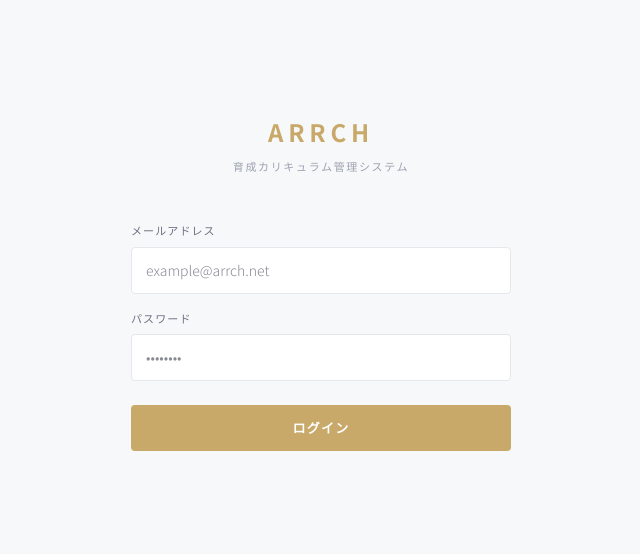
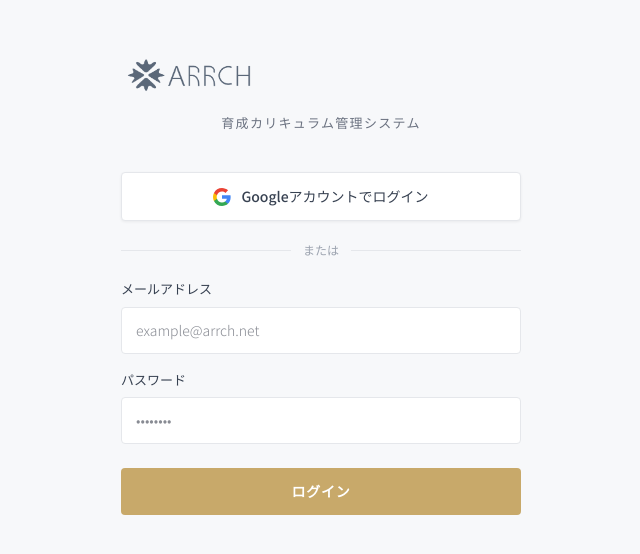
Before and after one commit to miyamada/arrch-training, a React (Vite) app: page /login in a window 1280 px wide. Shown: the part 118-672 px from the top of the page, without its empty margins (319-959 px from the left). Built offline with nearby package versions, Linux system fonts and the light colour scheme; no server answers; the HTML template or start-up script is replaced by a standard one.

Commit message:
feat: add ARRCH logo, Google SSO, improve dashboard fonts

```diff
--- a/src/components/Layout.tsx
+++ b/src/components/Layout.tsx
@@ -50,8 +50,8 @@
       {/* ロゴ */}
       <div style={{ padding: '28px 24px 24px', borderBottom: '1px solid #e5e7eb', display: 'flex', justifyContent: 'space-between', alignItems: 'center' }}>
         <div>
-          <div style={{ fontSize: '16px', fontWeight: 700, color: '#c8a96a', letterSpacing: '0.15em' }}>ARRCH</div>
-          <div style={{ fontSize: '10px', color: '#9ca3af', letterSpacing: '0.1em', marginTop: '4px' }}>育成カリキュラム管理</div>
+          <img src="/arrch-logo.png" alt="ARRCH" style={{ height: '36px', objectFit: 'contain', display: 'block' }} />
+          <div style={{ fontSize: '10px', color: '#9ca3af', letterSpacing: '0.1em', marginTop: '5px' }}>育成カリキュラム管理</div>
         </div>
         {isMobile && (
           <button onClick={() => setSidebarOpen(false)} style={{ background: 'none', border: 'none', cursor: 'pointer', color: '#9ca3af', padding: '4px' }}>
--- a/src/contexts/AuthContext.tsx
+++ b/src/contexts/AuthContext.tsx
@@ -9,6 +9,7 @@
   employee: Employee | null
   loading: boolean
   signIn: (email: string, password: string) => Promise<{ error: Error | null }>
+  signInWithGoogle: () => Promise<void>
   signOut: () => Promise<void>
 }
 
@@ -25,7 +26,7 @@
       setSession(session)
       setUser(session?.user ?? null)
       if (session?.user) {
-        fetchEmployee(session.user.id)
+        fetchEmployee(session.user.id, session.user.email)
       } else {
         setLoading(false)
       }
@@ -35,7 +36,7 @@
       setSession(session)
       setUser(session?.user ?? null)
       if (session?.user) {
-        fetchEmployee(session.user.id)
+        fetchEmployee(session.user.id, session.user.email)
       } else {
         setEmployee(null)
         setLoading(false)
@@ -45,13 +46,31 @@
     return () => subscription.unsubscribe()
   }, [])
 
-  async function fetchEmployee(userId: string) {
+  async function fetchEmployee(userId: string, userEmail?: string | null) {
+    // まずIDで検索（通常のパスワードログイン）
     const { data } = await supabase
       .from('employees')
       .select('*')
       .eq('id', userId)
       .single()
-    setEmployee(data)
+
+    if (data) {
+      setEmployee(data)
+      setLoading(false)
+      return
+    }
+
+    // Google SSOなどでIDが異なる場合はemailで検索
+    if (userEmail) {
+      const { data: byEmail } = await supabase
+        .from('employees')
+        .select('*')
+        .eq('email', userEmail)
+        .single()
+      setEmployee(byEmail)
+    } else {
+      setEmployee(null)
+    }
     setLoading(false)
   }
 
@@ -60,12 +79,21 @@
     return { error }
   }
 
+  async function signInWithGoogle() {
+    await supabase.auth.signInWithOAuth({
+      provider: 'google',
+      options: {
+        redirectTo: window.location.origin,
+      },
+    })
+  }
+
   async function signOut() {
     await supabase.auth.signOut()
   }
 
   return (
-    <AuthContext.Provider value={{ session, user, employee, loading, signIn, signOut }}>
+    <AuthContext.Provider value={{ session, user, employee, loading, signIn, signInWithGoogle, signOut }}>
       {children}
     </AuthContext.Provider>
   )
--- a/src/pages/DashboardPage.tsx
+++ b/src/pages/DashboardPage.tsx
@@ -128,8 +128,8 @@
           }}>
             <div style={{ display: 'flex', justifyContent: 'space-between', alignItems: 'flex-start' }}>
               <div>
-                <div style={{ fontSize: '11px', color: '#6b7280', letterSpacing: '0.08em', marginBottom: '10px' }}>{label}</div>
-                <div style={{ fontSize: '28px', fontWeight: 600, color: '#111827' }}>{value}</div>
+                <div style={{ fontSize: '13px', color: '#374151', fontWeight: 500, marginBottom: '10px' }}>{label}</div>
+                <div style={{ fontSize: '30px', fontWeight: 700, color: '#111827' }}>{value}</div>
               </div>
               <Icon size={18} color={color} />
             </div>
@@ -170,7 +170,7 @@
         <div style={{ display: 'grid', gridTemplateColumns: isMobile ? '1fr' : '1fr 1fr', gap: '16px', marginBottom: '24px' }}>
           {/* 社員別進捗率 */}
           <div style={{ background: '#ffffff', border: '1px solid #e5e7eb', borderRadius: '4px', padding: '20px 24px' }}>
-            <div style={{ fontSize: '11px', color: '#6b7280', letterSpacing: '0.08em', marginBottom: '16px' }}>社員別進捗率</div>
+            <div style={{ fontSize: '13px', color: '#374151', fontWeight: 500, marginBottom: '16px' }}>社員別進捗率</div>
             <ResponsiveContainer width="100%" height={180}>
               <BarChart data={statsRows.map(({ emp, stats }) => ({ name: emp.name, rate: stats.rate }))} margin={{ top: 0, right: 0, left: -20, bottom: 0 }}>
                 <CartesianGrid strokeDasharray="3 3" stroke="#f0f2f5" />
@@ -188,7 +188,7 @@
 
           {/* フェーズ別人数分布 */}
           <div style={{ background: '#ffffff', border: '1px solid #e5e7eb', borderRadius: '4px', padding: '20px 24px' }}>
-            <div style={{ fontSize: '11px', color: '#6b7280', letterSpacing: '0.08em', marginBottom: '16px' }}>フェーズ別在籍人数</div>
+            <div style={{ fontSize: '13px', color: '#374151', fontWeight: 500, marginBottom: '16px' }}>フェーズ別在籍人数</div>
             <ResponsiveContainer width="100%" height={180}>
               <BarChart
                 data={[1,2,3,4].map(ph => ({
@@ -254,10 +254,10 @@
                 <th key={h} style={{
                   padding: '12px 16px',
                   textAlign: 'left',
-                  fontSize: '11px',
-                  color: '#9ca3af',
+                  fontSize: '12px',
+                  color: '#6b7280',
                   fontWeight: 600,
-                  letterSpacing: '0.08em',
+                  letterSpacing: '0.05em',
                   whiteSpace: 'nowrap',
                 }}>{h}</th>
               ))}
--- a/src/pages/LoginPage.tsx
+++ b/src/pages/LoginPage.tsx
@@ -3,12 +3,13 @@
 import { useAuth } from '../contexts/AuthContext'
 
 export default function LoginPage() {
-  const { signIn } = useAuth()
+  const { signIn, signInWithGoogle } = useAuth()
   const navigate = useNavigate()
   const [email, setEmail] = useState('')
   const [password, setPassword] = useState('')
   const [error, setError] = useState('')
   const [loading, setLoading] = useState(false)
+  const [googleLoading, setGoogleLoading] = useState(false)
 
   async function handleSubmit(e: React.FormEvent) {
     e.preventDefault()
@@ -23,6 +24,13 @@
     }
   }
 
+  async function handleGoogleLogin() {
+    setGoogleLoading(true)
+    await signInWithGoogle()
+    // signInWithOAuth はリダイレクトするので、エラー時のみ戻る
+    setGoogleLoading(false)
+  }
+
   return (
     <div style={{
       minHeight: '100vh',
@@ -32,35 +40,73 @@
       justifyContent: 'center',
       padding: '24px',
     }}>
-      <div style={{ width: '100%', maxWidth: '380px' }}>
+      <div style={{ width: '100%', maxWidth: '400px' }}>
         {/* ロゴ */}
-        <div style={{ textAlign: 'center', marginBottom: '48px' }}>
+        <div style={{ textAlign: 'center', marginBottom: '40px' }}>
+          <img
+            src="/arrch-logo.png"
+            alt="ARRCH"
+            style={{ height: '52px', objectFit: 'contain', marginBottom: '12px' }}
+          />
           <div style={{
-            fontSize: '24px',
-            fontWeight: 700,
-            color: '#c8a96a',
-            letterSpacing: '0.2em',
-            marginBottom: '8px',
-          }}>
-            ARRCH
-          </div>
-          <div style={{
-            fontSize: '11px',
-            color: '#9ca3af',
-            letterSpacing: '0.15em',
+            fontSize: '13px',
+            color: '#6b7280',
+            letterSpacing: '0.1em',
           }}>
             育成カリキュラム管理システム
           </div>
         </div>
 
-        {/* フォーム */}
+        {/* Googleログインボタン */}
+        <button
+          onClick={handleGoogleLogin}
+          disabled={googleLoading}
+          style={{
+            width: '100%',
+            padding: '13px',
+            background: '#ffffff',
+            border: '1px solid #e5e7eb',
+            borderRadius: '4px',
+            fontSize: '14px',
+            fontWeight: 500,
+            color: '#374151',
+            cursor: googleLoading ? 'not-allowed' : 'pointer',
+            display: 'flex',
+            alignItems: 'center',
+            justifyContent: 'center',
+            gap: '10px',
+            marginBottom: '20px',
+            boxShadow: '0 1px 3px rgba(0,0,0,0.06)',
+            transition: 'background 0.15s',
+          }}
+          onMouseEnter={e => { if (!googleLoading) (e.currentTarget as HTMLButtonElement).style.background = '#f7f8fa' }}
+          onMouseLeave={e => { (e.currentTarget as HTMLButtonElement).style.background = '#ffffff' }}
+        >
+          {/* Google Icon */}
+          <svg width="18" height="18" viewBox="0 0 18 18" xmlns="http://www.w3.org/2000/svg">
+            <path d="M17.64 9.2c0-.637-.057-1.251-.164-1.84H9v3.481h4.844c-.209 1.125-.843 2.078-1.796 2.717v2.258h2.908c1.702-1.567 2.684-3.875 2.684-6.615z" fill="#4285F4"/>
+            <path d="M9 18c2.43 0 4.467-.806 5.956-2.18l-2.908-2.259c-.806.54-1.837.86-3.048.86-2.344 0-4.328-1.584-5.036-3.711H.957v2.332A8.997 8.997 0 0 0 9 18z" fill="#34A853"/>
+            <path d="M3.964 10.71A5.41 5.41 0 0 1 3.682 9c0-.593.102-1.17.282-1.71V4.958H.957A8.996 8.996 0 0 0 0 9c0 1.452.348 2.827.957 4.042l3.007-2.332z" fill="#FBBC05"/>
+            <path d="M9 3.58c1.321 0 2.508.454 3.44 1.345l2.582-2.58C13.463.891 11.426 0 9 0A8.997 8.997 0 0 0 .957 4.958L3.964 7.29C4.672 5.163 6.656 3.58 9 3.58z" fill="#EA4335"/>
+          </svg>
+          {googleLoading ? '移動中...' : 'Googleアカウントでログイン'}
+        </button>
+
+        {/* 区切り */}
+        <div style={{ display: 'flex', alignItems: 'center', gap: '12px', marginBottom: '20px' }}>
+          <div style={{ flex: 1, height: '1px', background: '#e5e7eb' }} />
+          <span style={{ fontSize: '12px', color: '#9ca3af' }}>または</span>
+          <div style={{ flex: 1, height: '1px', background: '#e5e7eb' }} />
+        </div>
+
+        {/* メール・パスワードフォーム */}
         <form onSubmit={handleSubmit}>
           <div style={{ marginBottom: '16px' }}>
             <label style={{
               display: 'block',
-              fontSize: '11px',
-              color: '#6b7280',
-              letterSpacing: '0.1em',
+              fontSize: '13px',
+              color: '#374151',
+              fontWeight: 500,
               marginBottom: '8px',
             }}>
               メールアドレス
@@ -79,6 +125,7 @@
                 color: '#111827',
                 fontSize: '14px',
                 outline: 'none',
+                boxSizing: 'border-box',
               }}
               placeholder="example@arrch.net"
             />
@@ -87,9 +134,9 @@
           <div style={{ marginBottom: '24px' }}>
             <label style={{
               display: 'block',
-              fontSize: '11px',
-              color: '#6b7280',
-              letterSpacing: '0.1em',
+              fontSize: '13px',
+              color: '#374151',
+              fontWeight: 500,
               marginBottom: '8px',
             }}>
               パスワード
@@ -108,6 +155,7 @@
                 color: '#111827',
                 fontSize: '14px',
                 outline: 'none',
+                boxSizing: 'border-box',
               }}
               placeholder="••••••••"
             />
@@ -137,9 +185,9 @@
               color: loading ? '#9ca3af' : '#ffffff',
               border: 'none',
               borderRadius: '4px',
-              fontSize: '13px',
+              fontSize: '14px',
               fontWeight: 600,
-              letterSpacing: '0.1em',
+              letterSpacing: '0.05em',
               cursor: loading ? 'not-allowed' : 'pointer',
               transition: 'background 0.15s',
             }}
```
Also changed, not shown: public/arrch-logo-white.png (added), public/arrch-logo.png (added).
